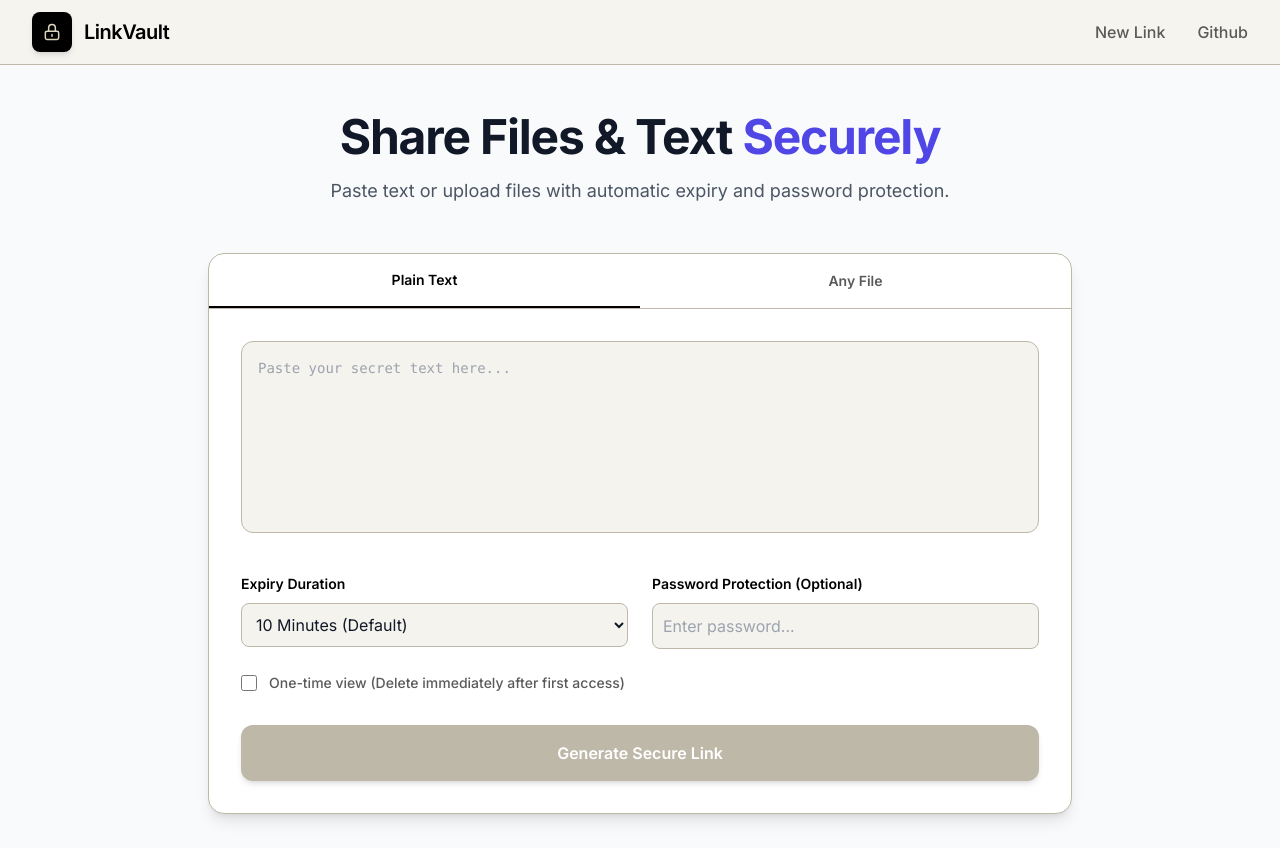
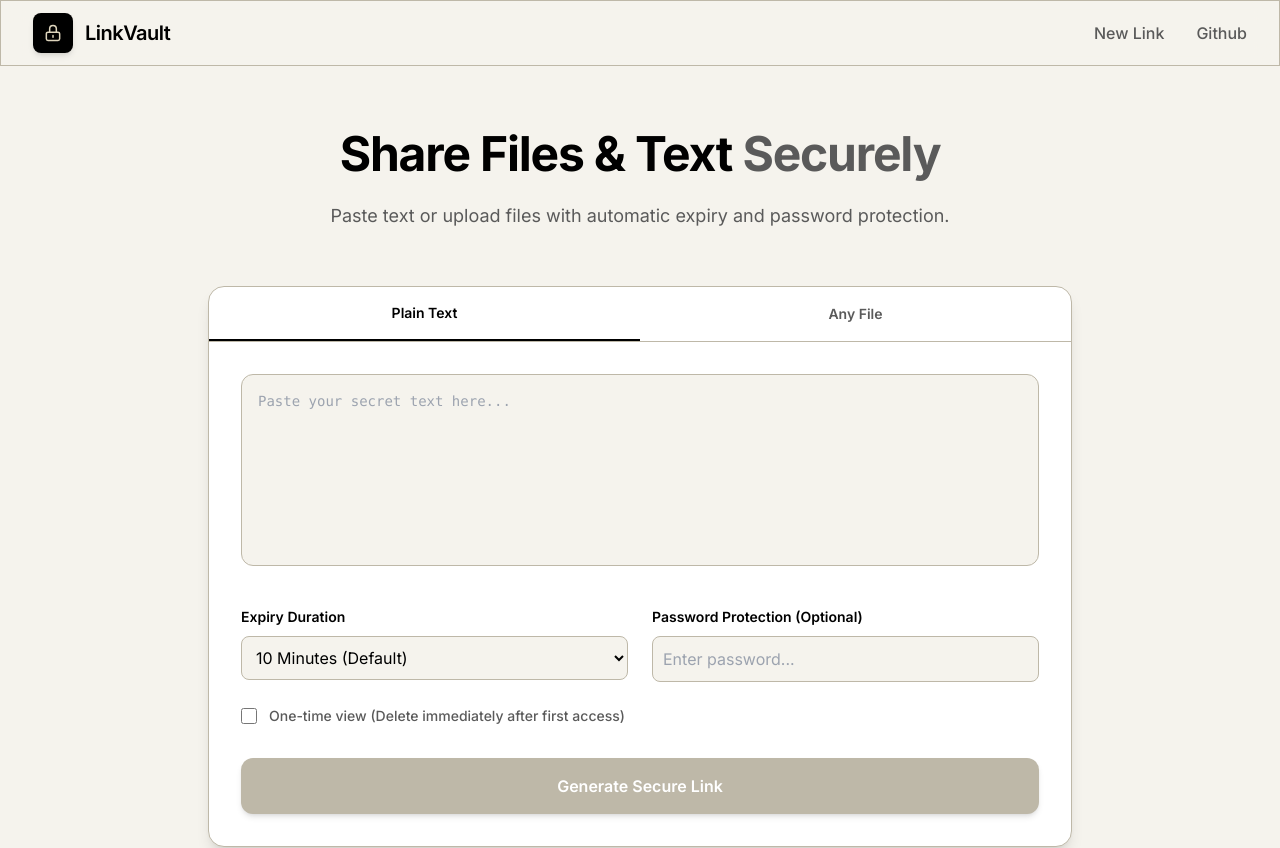
Before and after one commit to jainharsh524/linkVault, a React (Vite) app in the folder client/: page / in a window 1280 px wide. Shown: the top 848 px of the page. Built offline with nearby package versions, Linux system fonts and the light colour scheme.

Commit message:
Update global theme colors and layout styling

```diff
--- a/client/index.html
+++ b/client/index.html
@@ -11,7 +11,12 @@
     <link href="https://fonts.googleapis.com/css2?family=Inter:wght@300;400;500;600;700&display=swap" rel="stylesheet">
     <style>
         body { font-family: 'Inter', sans-serif; }
-        .glass { background: rgba(255, 255, 255, 0.7); backdrop-filter: blur(10px); }
+        .glass {
+  background: rgba(255, 255, 255, 0.6);
+  backdrop-filter: blur(12px);
+  border: 1px solid #BEB8A8;
+}
+
     </style>
 <script type="importmap">
 {
@@ -25,7 +30,8 @@
 </script>
 <link rel="stylesheet" href="/index.css">
 </head>
-<body class="bg-gray-50 text-gray-900">
+<body class="bg-[#F5F3ED] text-[#000000]">
+
     <div id="root"></div>
 <script type="module" src="/src/main.tsx"></script>
 
--- a/client/src/App.tsx
+++ b/client/src/App.tsx
@@ -1,12 +1,12 @@
 import { BrowserRouter, Routes, Route } from "react-router-dom";
 import Header from "./components/Header";
 import UploadSection from "./components/UploadSection";
-import Vault from "./pages/Vault";
+import Vault from "./pages/vault";
 
 export default function App() {
   return (
     <BrowserRouter>
-      <div className="min-h-screen bg-gray-50 flex flex-col">
+      <div className="min-h-screen bg-[#F5F3ED] flex flex-col text-[#000000]">
         <Header />
 
         <div className="flex-grow">
@@ -14,13 +14,13 @@ export default function App() {
             <Route
               path="/"
               element={
-                <main className="max-w-4xl mx-auto px-4 py-12">
-                  <div className="text-center mb-12">
-                    <h1 className="text-5xl font-extrabold tracking-tight text-gray-900 mb-4">
+                <main className="max-w-4xl mx-auto px-4 py-16">
+                  <div className="text-center mb-14">
+                    <h1 className="text-5xl font-extrabold tracking-tight mb-6">
                       Share Files & Text{" "}
-                      <span className="text-indigo-600">Securely</span>
+                      <span className="text-[#5A5A5A]">Securely</span>
                     </h1>
-                    <p className="text-lg text-gray-600">
+                    <p className="text-lg text-[#5A5A5A]">
                       Paste text or upload files with automatic expiry and password protection.
                     </p>
                   </div>
@@ -33,7 +33,7 @@ export default function App() {
           </Routes>
         </div>
 
-        <footer className="py-8 text-center text-gray-500 text-sm">
+        <footer className="py-10 text-center text-[#5A5A5A] text-sm border-t border-[#BEB8A8]">
           &copy; {new Date().getFullYear()} LinkVault. All rights reserved.
         </footer>
       </div>
```
